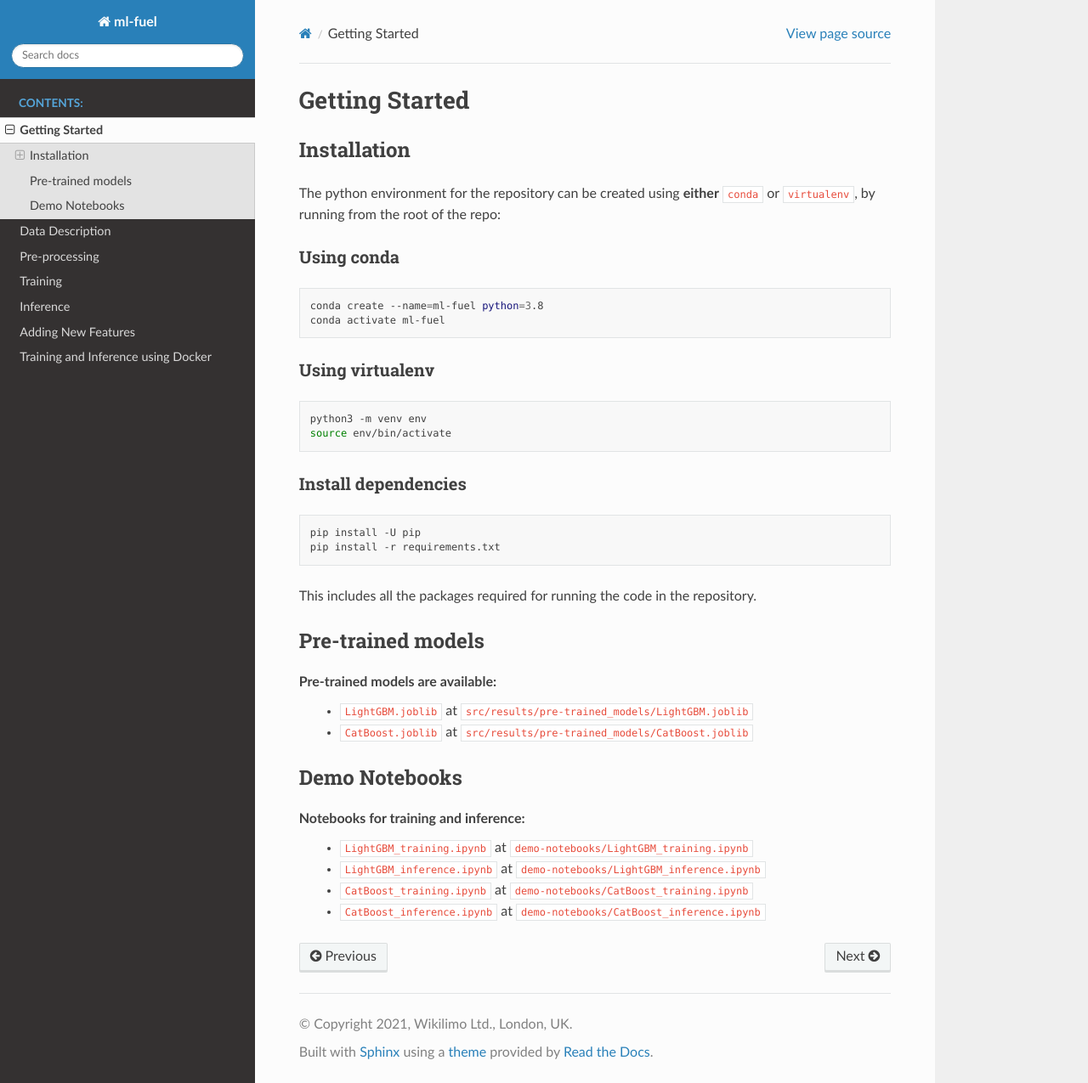
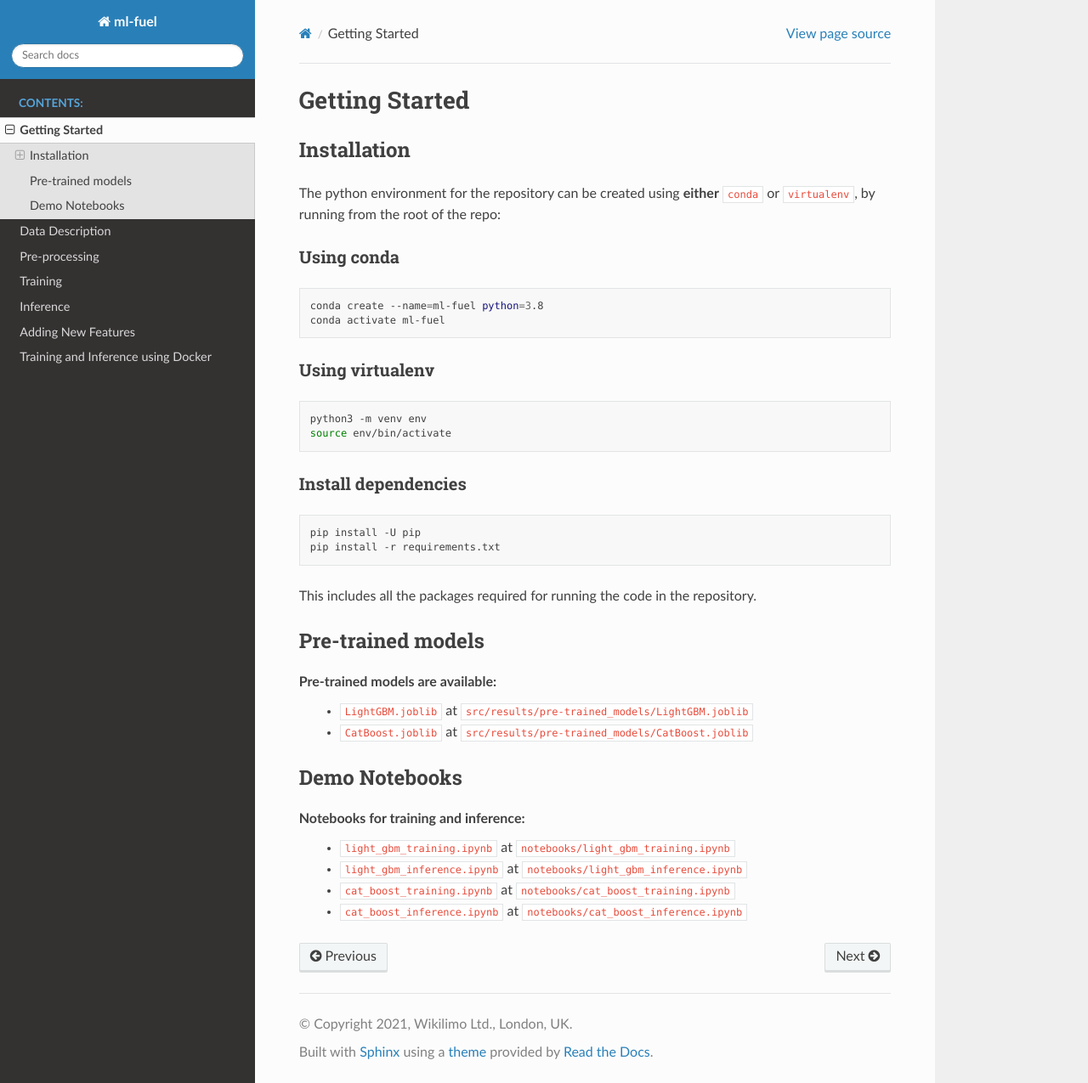
Before and after one commit to ecmwf-projects/ai-vegetation-fuel, a Sphinx documentation site: the page built from docs/intro.rst, in a window 1280 px wide and 1275 px high. Shown: the whole window at 85% size. Built offline with Sphinx 7.4.7 and the Read the Docs theme 2.0.0, drawn with Linux system fonts in a browser that asks for light colours.

Commit message:
Renamed notebooks and amended references in README and documentation, to address issue https://github.com/wikilimo/ml-fuel/issues/1

```diff
--- a/docs/index.rst
+++ b/docs/index.rst
@@ -23,7 +23,7 @@ predictions made by the model and corresponding ground truth.
 We recommend you go through the Getting Started section to first set up your development environment.
 Once you have the input data (as ``.nc`` NetCDF files) and the dependencies installed,
 you can either refer to the example notebooks
-in ``demo-notebooks/`` or go through the further notes on preprocessing, training and testing. More details
+in ``notebooks/`` or go through the further notes on preprocessing, training and testing. More details
 can be found in the Module API docs in the index below.
 
 .. toctree::
--- a/docs/intro.rst
+++ b/docs/intro.rst
@@ -46,7 +46,7 @@ Demo Notebooks
 ---------------
 
 Notebooks for training and inference:
- - ``LightGBM_training.ipynb`` at ``demo-notebooks/LightGBM_training.ipynb``
- - ``LightGBM_inference.ipynb`` at  ``demo-notebooks/LightGBM_inference.ipynb``
- - ``CatBoost_training.ipynb`` at ``demo-notebooks/CatBoost_training.ipynb``
- - ``CatBoost_inference.ipynb`` at  ``demo-notebooks/CatBoost_inference.ipynb``
+ - ``light_gbm_training.ipynb`` at ``notebooks/light_gbm_training.ipynb``
+ - ``light_gbm_inference.ipynb`` at  ``notebooks/light_gbm_inference.ipynb``
+ - ``cat_boost_training.ipynb`` at ``notebooks/cat_boost_training.ipynb``
+ - ``cat_boost_inference.ipynb`` at  ``notebooks/cat_boost_inference.ipynb``
```
Also changed, not shown: README.md (+4 -4 lines), 5 other files.
